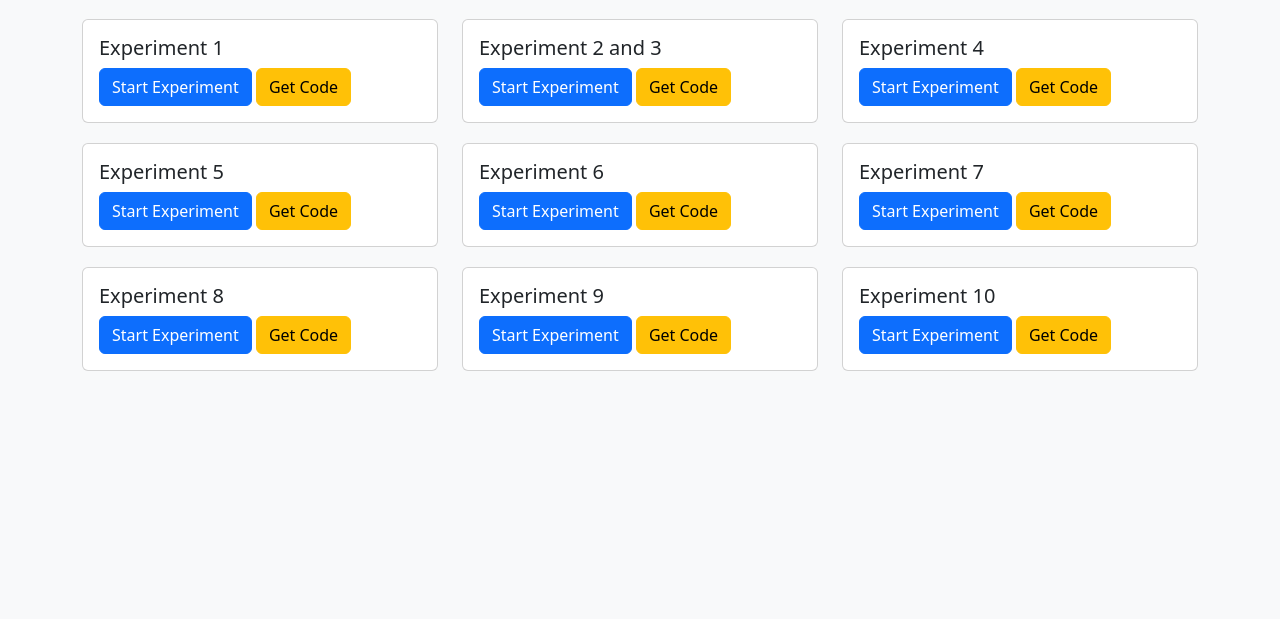
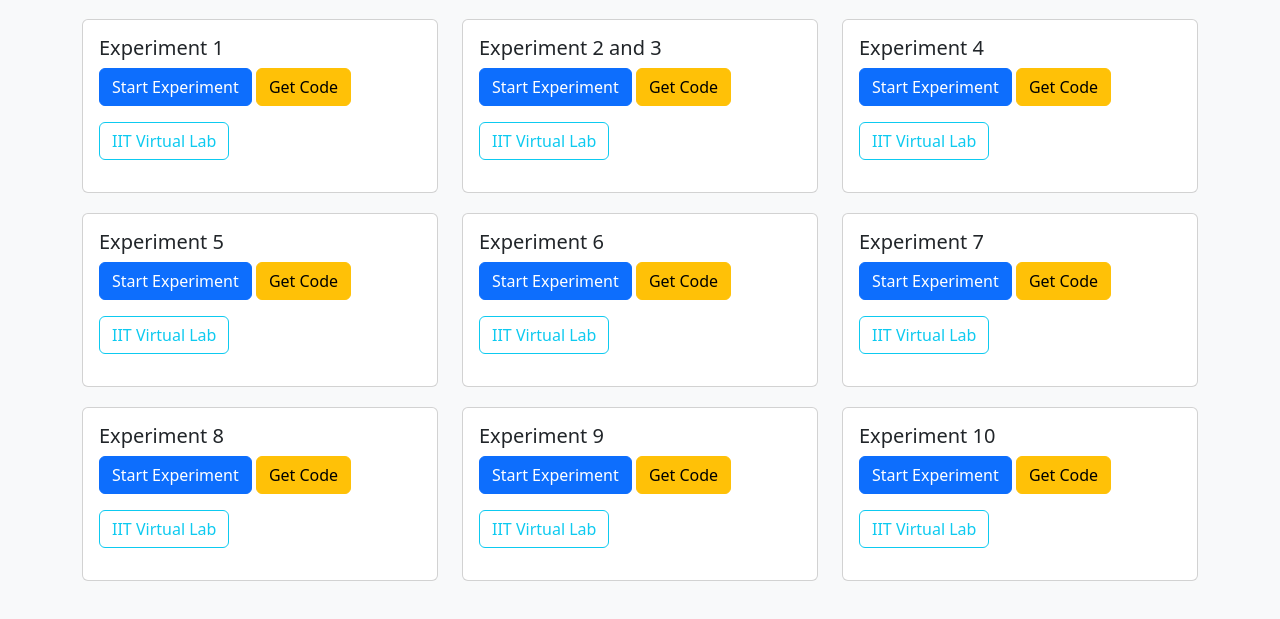
Before and after one commit to DevmanushRaky/iit-kanpur-virtual-lab, a plain HTML site: page index.html in a window 1280 px wide. Shown: the part 103-722 px from the top of the page. Drawn offline with nearby package versions, Linux system fonts and the light colour scheme.

Commit message:
add iit kanpur hosted url

```diff
--- a/index.html
+++ b/index.html
@@ -34,6 +34,7 @@
 
                         <a href="https://experiment1raky.netlify.app/" class="btn btn-primary" target="_blank">Start Experiment</a>
                         <a href="https://github.com/DevmanushRaky/complete-experiment1" class="btn btn-warning" target="_blank">Get Code</a>
+                        <a href="https://virtual-labs.github.io/exp-construct-of-microscope-iitk/" class="btn btn-outline-info my-3" target="_blank">IIT Virtual Lab</a>
                     </div>
                 </div>
             </div>
@@ -44,6 +45,7 @@
 
                         <a href="https://experiment2and3.netlify.app/" class="btn btn-primary" target="_blank">Start Experiment</a>
                         <a href="https://github.com/DevmanushRaky/experiment2and3" class="btn btn-warning" target="_blank">Get Code</a>
+                        <a href="https://virtual-labs.github.io/exp-surface-preparation-iitk/" class="btn btn-outline-info my-3" target="_blank">IIT Virtual Lab</a>
                     </div>
                 </div>
             </div>
@@ -54,6 +56,7 @@
 
                         <a href="https://experiment4.netlify.app/" class="btn btn-primary" target="_blank">Start Experiment</a>
                         <a href="https://github.com/DevmanushRaky/experiment4" class="btn btn-warning" target="_blank">Get Code</a>
+                        <a href="https://virtual-labs.github.io/exp-microscopy-iitk/" class="btn btn-outline-info my-3" target="_blank">IIT Virtual Lab</a>
                     </div>
                 </div>
             </div>
@@ -67,6 +70,7 @@
 
                         <a href="https://experiment5.netlify.app/" class="btn btn-primary" target="_blank">Start Experiment</a>
                         <a href="https://github.com/DevmanushRaky/experiment5" class="btn btn-warning" target="_blank">Get Code</a>
+                        <a href="https://virtual-labs.github.io/exp-stereological-principles-iitk/" class="btn btn-outline-info my-3" target="_blank">IIT Virtual Lab</a>
                     </div>
                 </div>
             </div>
@@ -77,6 +81,7 @@
 
                         <a href="https://experiment6.netlify.app/" class="btn btn-primary" target="_blank">Start Experiment</a>
                         <a href="https://github.com/DevmanushRaky/complete-experiment6" class="btn btn-warning" target="_blank">Get Code</a>
+                        <a href="https://virtual-labs.github.io/exp-microstructure-of-various-steels-iitk/" class="btn btn-outline-info my-3" target="_blank">IIT Virtual Lab</a>
                     </div>
                 </div>
             </div>
@@ -87,6 +92,7 @@
 
                         <a href="https://experiment7raky.netlify.app/" class="btn btn-primary" target="_blank">Start Experiment</a>
                         <a href="https://github.com/DevmanushRaky/experiment7" class="btn btn-warning" target="_blank">Get Code</a>
+                        <a href="https://virtual-labs.github.io/exp-microstructure-of-various-cast-irons-iitk/" class="btn btn-outline-info my-3" target="_blank">IIT Virtual Lab</a>
                     </div>
                 </div>
             </div>
@@ -100,6 +106,7 @@
 
                         <a href="https://experiment8.netlify.app/" class="btn btn-primary" target="_blank">Start Experiment</a>
                         <a href="https://github.com/DevmanushRaky/experiment8" class="btn btn-warning" target="_blank">Get Code</a>
+                        <a href="https://virtual-labs.github.io/exp-common-metallic-materials-iitk/" class="btn btn-outline-info my-3" target="_blank">IIT Virtual Lab</a>
                     </div>
                 </div>
             </div>
@@ -110,6 +117,7 @@
 
                         <a href="https://experiment9.netlify.app/" class="btn btn-primary" target="_blank">Start Experiment</a>
                         <a href="https://github.com/DevmanushRaky/experiment9" class="btn btn-warning" target="_blank">Get Code</a>
+                        <a href="https://virtual-labs.github.io/exp-tailoring-microstructure-iitk/index.html" class="btn btn-outline-info my-3" target="_blank">IIT Virtual Lab</a>
                     </div>
                 </div>
             </div>
@@ -120,6 +128,7 @@
 
                         <a href="https://experiment10.netlify.app/" class="btn btn-primary" target="_blank">Start Experiment</a>
                         <a href="https://github.com/DevmanushRaky/experiment10" class="btn btn-warning" target="_blank">Get Code</a>
+                        <a href="https://virtual-labs.github.io/exp-quantitative-techniques-iitk/" class="btn btn-outline-info my-3" target="_blank">IIT Virtual Lab</a>
                     </div>
                 </div>
             </div>
```
